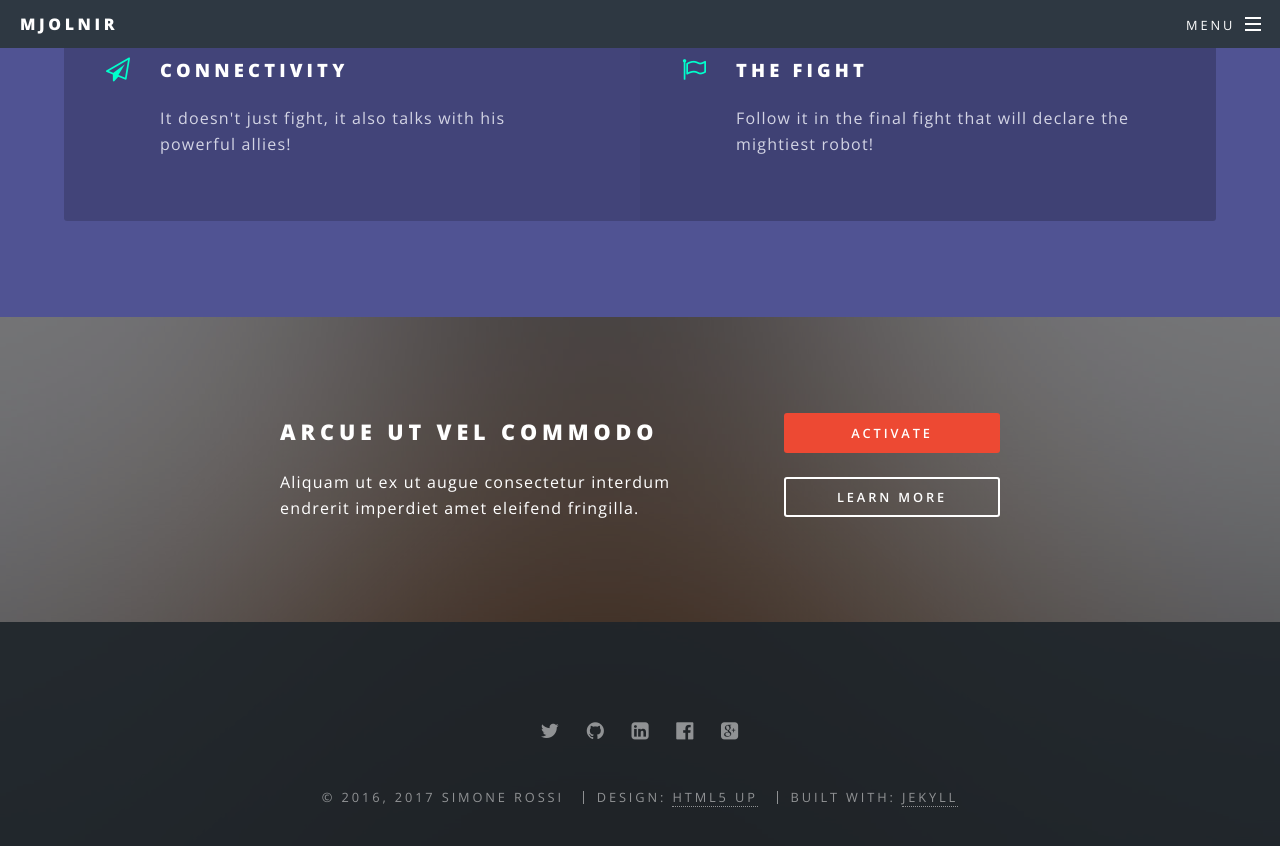
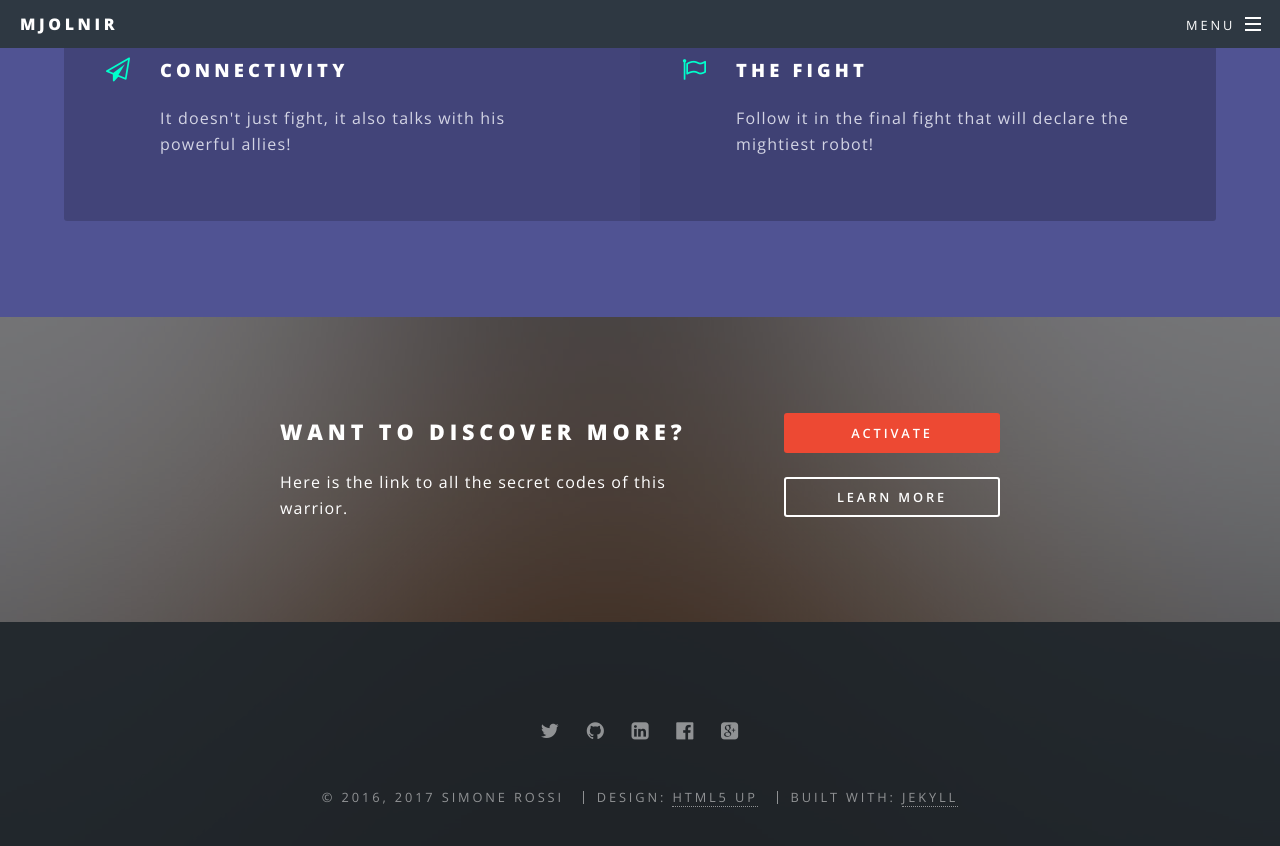
Before and after one commit to srossi93/ev3_robot, a Jekyll site: the page built from docs/index.html, in a window 1280 px wide and 900 px high, scrolled down 3406 px. Shown: the top 846 px of the window. Built offline with Jekyll 4.4.1, drawn with Linux system fonts in a browser that asks for light colours.

```diff
--- a/docs/index.html
+++ b/docs/index.html
@@ -95,8 +95,8 @@
 					<section id="cta" class="wrapper style4">
 						<div class="inner">
 							<header>
-								<h2>Arcue ut vel commodo</h2>
-								<p>Aliquam ut ex ut augue consectetur interdum endrerit imperdiet amet eleifend fringilla.</p>
+								<h2>Want to discover more?</h2>
+								<p>Here is the link to all the secret codes of this warrior.</p>
 							</header>
 							<ul class="actions vertical">
 								<li><a href="#" class="button fit special">Activate</a></li>
```
